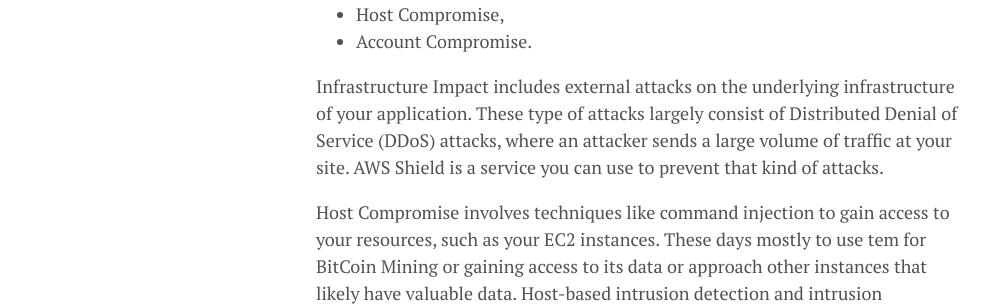
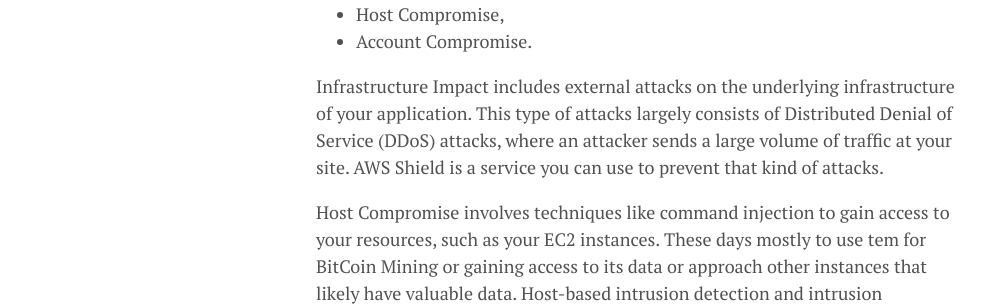
Before and after one commit to lgeurts/lgeurts.github.io, a Jekyll site: the page built from _posts/2021-11-02-activity-aware-ids-for-aws.md, in a window 1280 px wide and 900 px high, scrolled down 1086 px. Shown: the part 186-492 px from the top of the window, without its empty margins (0-995 px from the left). Built offline with Jekyll 4.4.1, drawn with Linux system fonts in a browser that asks for light colours; nearby versions of some CDN libraries; comment, search, counter and statistics services are not loaded.

Commit message:
Update 2021-11-02-activity-aware-ids-for-aws.md

```diff
--- a/_posts/2021-11-02-activity-aware-ids-for-aws.md
+++ b/_posts/2021-11-02-activity-aware-ids-for-aws.md
@@ -28,7 +28,7 @@ The 3 major types of security incidents in AWS:
 - Host Compromise,
 - Account Compromise.
 
-Infrastructure Impact includes external attacks on the underlying infrastructure of your application. These type of attacks largely consist of Distributed Denial of Service (DDoS) attacks, where an attacker sends a large volume of traffic at your site. AWS Shield is a service you can use to prevent that kind of attacks.
+Infrastructure Impact includes external attacks on the underlying infrastructure of your application. This type of attacks largely consists of Distributed Denial of Service (DDoS) attacks, where an attacker sends a large volume of traffic at your site. AWS Shield is a service you can use to prevent that kind of attacks.
 
 Host Compromise involves techniques like command injection to gain access to your resources, such as your EC2 instances. These days mostly to use tem for BitCoin Mining or gaining access to its data or approach other instances that likely have valuable data. Host-based intrusion detection and intrusion prevention are the most common methods of alleviating this type of threat.
 
```
